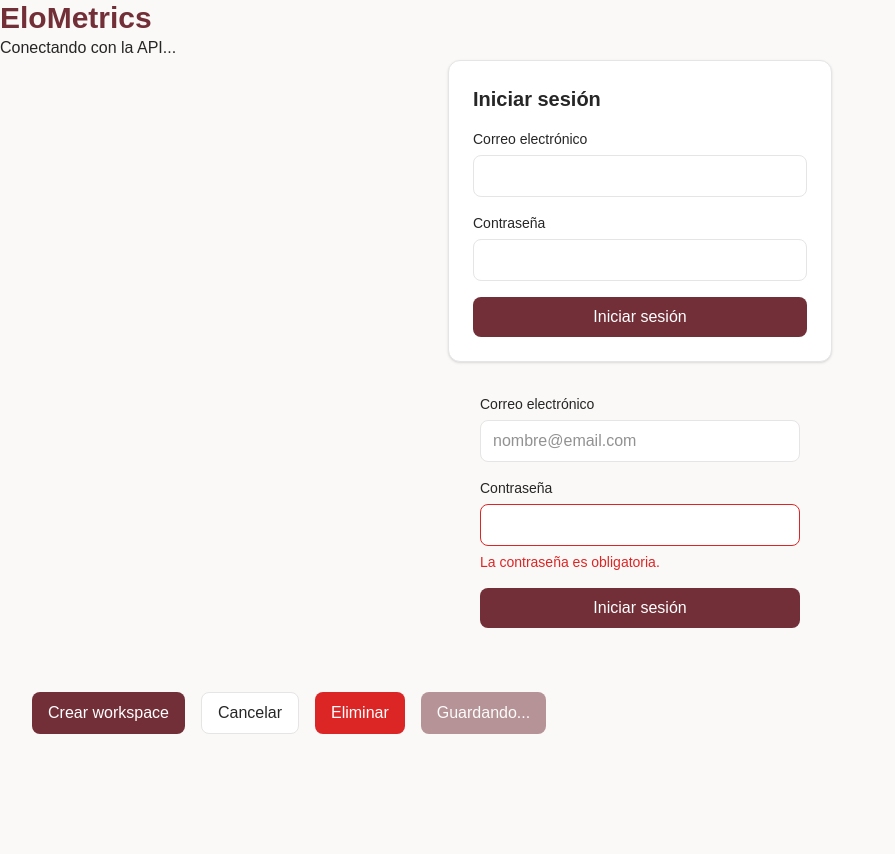
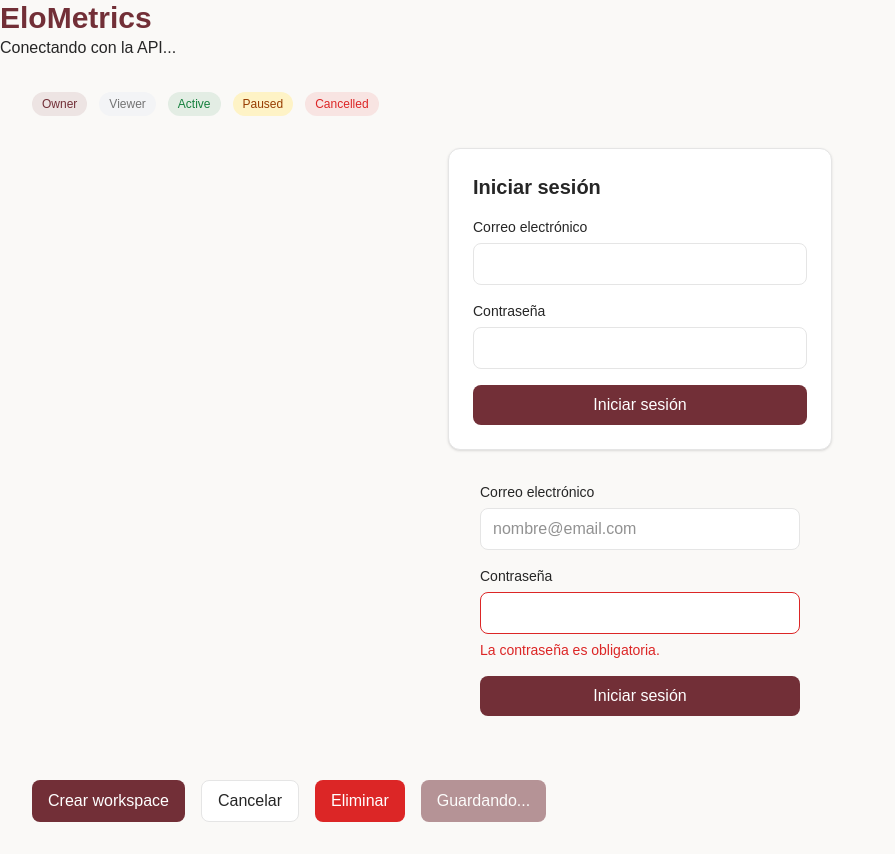
Before and after one commit to imjrbarreto/chess-t, a React (Vite) app: page / in a window 1280 px wide. Shown: the whole page, without its empty margins (0-895 px from the left). Before the commit the page ends 800 px from the top, so only its background shows below. Built offline with nearby package versions, Linux system fonts and the light colour scheme; no server answers.

Commit message:
feat: add reusable badge component

```diff
--- a/src/App.tsx
+++ b/src/App.tsx
@@ -1,4 +1,5 @@
 import { useHealthCheck } from './api/generated/health/health';
+import { Badge } from './components/ui/Badge';
 import { Button } from './components/ui/Button';
 import { Card } from './components/ui/Card';
 import { Input } from './components/ui/Input';
@@ -20,6 +21,14 @@ function App() {
             {isError && <p>Error de conexión.</p>}
             {isSuccess && <p>API conectada correctamente ✅</p>}
 
+
+            <div className="flex flex-wrap gap-3 p-8">
+                <Badge variant="primary">Owner</Badge>
+                <Badge variant="default">Viewer</Badge>
+                <Badge variant="success">Active</Badge>
+                <Badge variant="warning">Paused</Badge>
+                <Badge variant="destructive">Cancelled</Badge>
+            </div>
 
             <Card className="mx-auto max-w-sm">
                 <h2 className="mb-4 text-xl font-semibold">
--- /dev/null
+++ b/src/components/ui/Badge.tsx
@@ -0,0 +1,31 @@
+import type { HTMLAttributes } from 'react';
+
+type BadgeVariant = 'default' | 'primary' | 'success' | 'warning' | 'destructive';
+
+interface BadgeProps extends HTMLAttributes<HTMLSpanElement> {
+    variant?: BadgeVariant;
+}
+
+const variants = {
+    default: 'bg-gray-100 text-muted',
+    primary: 'bg-primary/10 text-primary',
+    success: 'bg-success/10 text-success',
+    warning: 'bg-amber-100 text-amber-800',
+    destructive: 'bg-destructive/10 text-destructive',
+};
+
+export function Badge({
+    variant = 'default',
+    children,
+    className = '',
+    ...props
+}: BadgeProps) {
+    return (
+        <span
+            className={`inline-flex rounded-full px-2.5 py-1 text-xs font-medium ${variants[variant]} ${className}`}
+            {...props}
+        >
+            {children}
+        </span>
+    );
+}
```
